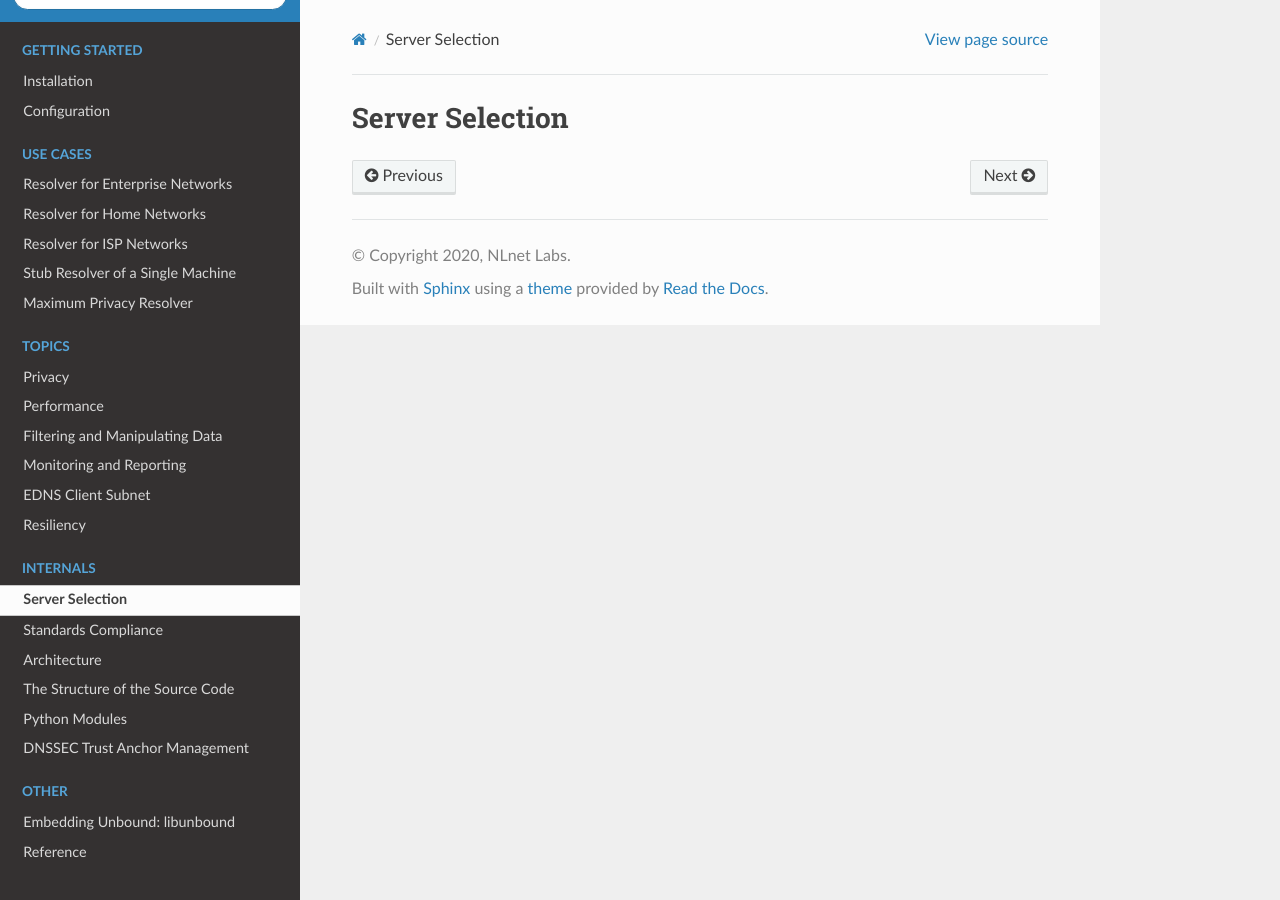
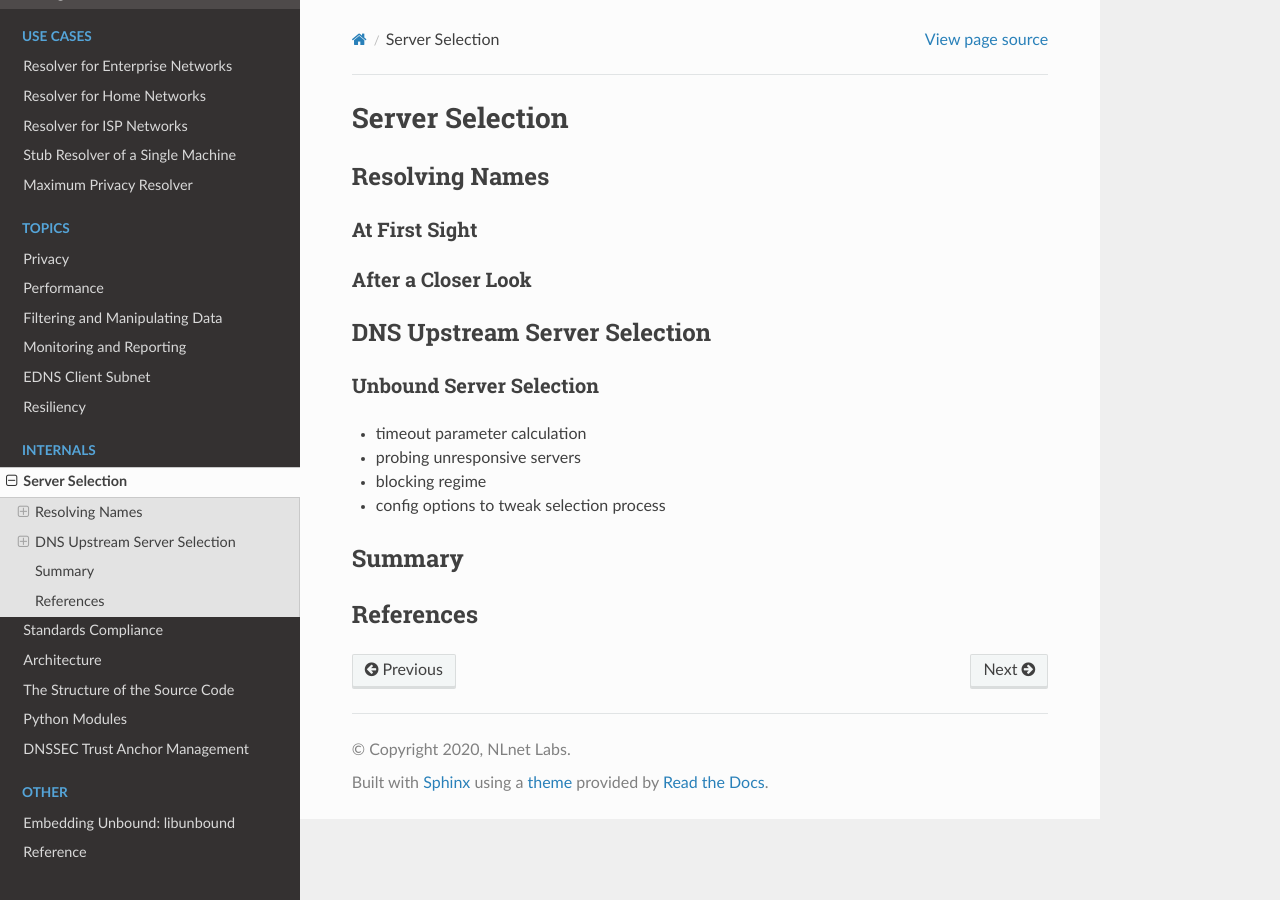
Before and after one commit to NLnetLabs/unbound-manual, a Sphinx documentation site: the page built from source/internals/server-selection.rst, in a window 1280 px wide. Built offline with Sphinx 7.4.7 and the Read the Docs theme 2.0.0, drawn with Linux system fonts in a browser that asks for light colours.

Commit message:
First outline

```diff
--- a/source/internals/server-selection.rst
+++ b/source/internals/server-selection.rst
@@ -1,2 +1,30 @@
 Server Selection
-----------------
+================
+
+Resolving Names
+---------------
+
+At First Sight
+~~~~~~~~~~~~~~
+
+After a Closer Look
+~~~~~~~~~~~~~~~~~~~
+
+
+DNS Upstream Server Selection
+-----------------------------
+
+
+Unbound Server Selection
+~~~~~~~~~~~~~~~~~~~~~~~~
+
+* timeout parameter calculation
+* probing unresponsive servers
+* blocking regime
+* config options to tweak selection process
+
+Summary
+-------
+
+References
+----------
```
